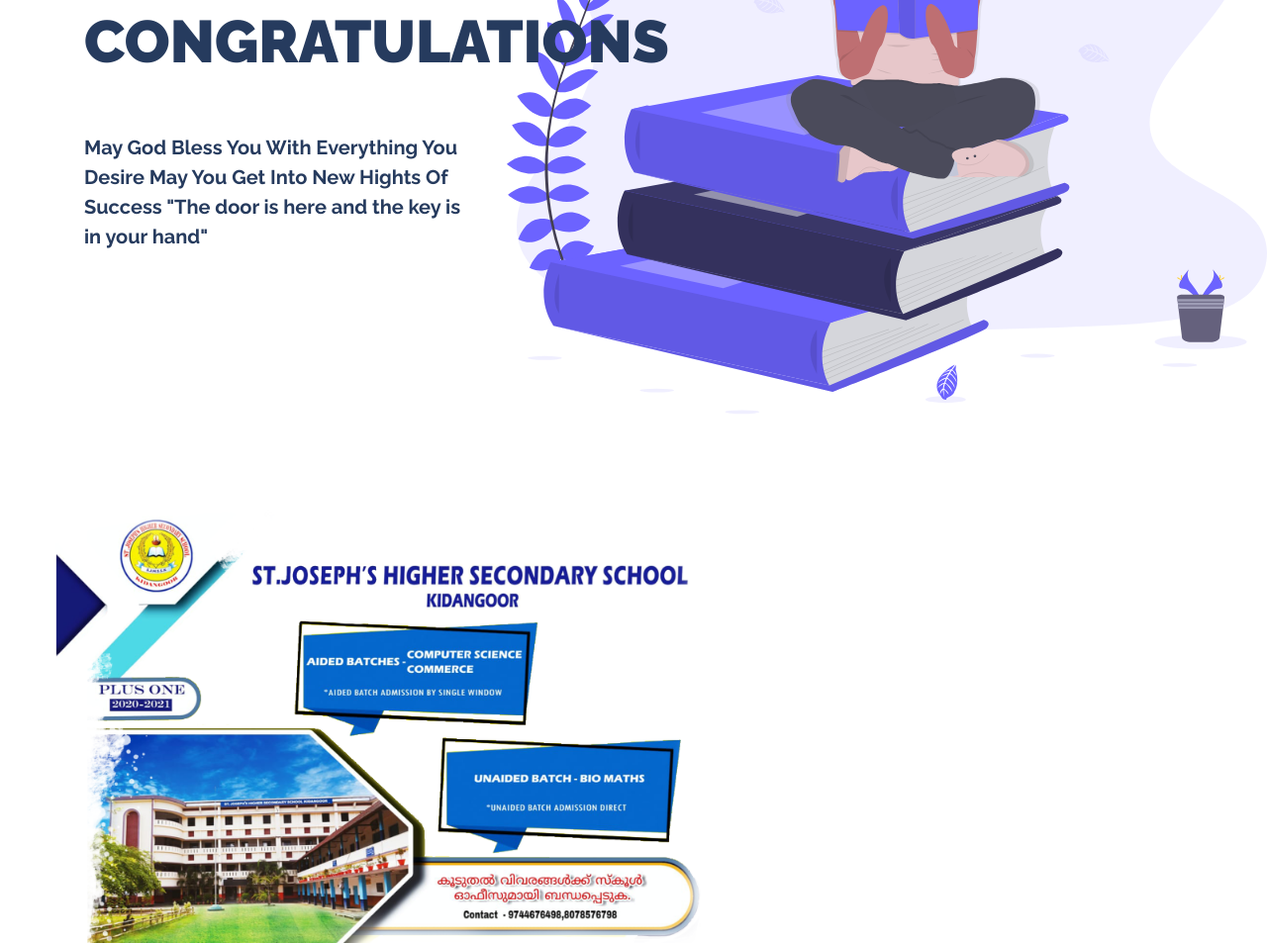
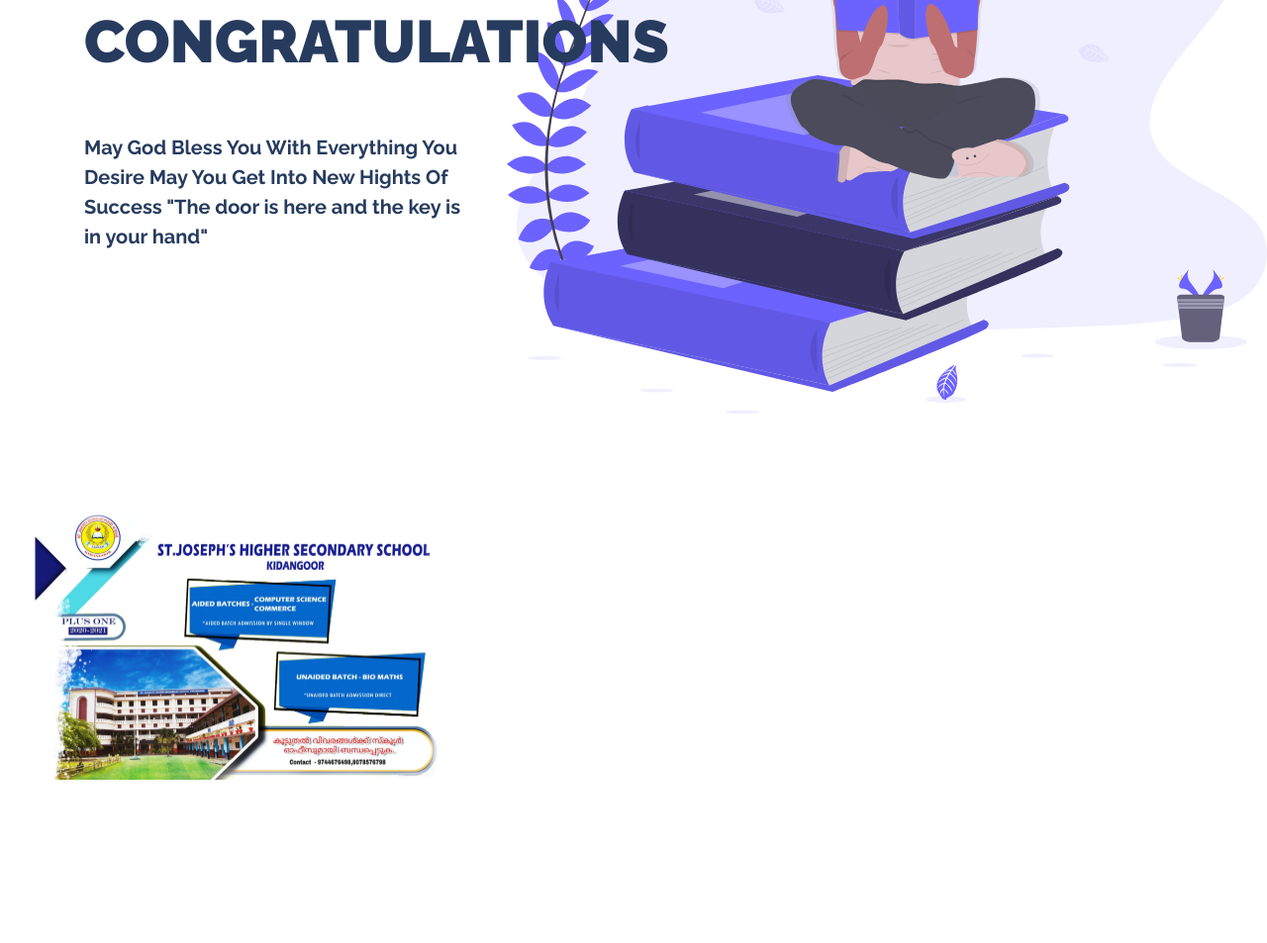
Before and after one commit to stjosephhss/hss, a plain HTML site: page index.html in a window 1280 px wide. Shown: the part 287-1240 px from the top of the page at 99% size. After the commit the page ends 1075 px from the top, so only its background shows below. Drawn offline with nearby package versions, Linux system fonts and the light colour scheme; some packages are replaced by stand-ins of ours; no server answers.

Commit message:
Update index.html

```diff
--- a/index.html
+++ b/index.html
@@ -43,7 +43,7 @@
     </section>
 
     <div>
-    	<img src="images/school.png" alt="Smiley face" height="auto%" width="800">
+    	<img src="images/school.png" alt="Smiley face" height="auto%" width="500">
     </div>
   <div id="ftco-loader" class="show fullscreen"><svg class="circular" width="48px" height="48px"><circle class="path-bg" cx="24" cy="24" r="22" fill="none" stroke-width="4" stroke="#eeeeee"/><circle class="path" cx="24" cy="24" r="22" fill="none" stroke-width="4" stroke-miterlimit="10" stroke="#F96D00"/></svg></div>
   <script src="js/jquery.min.js"></script>
```
